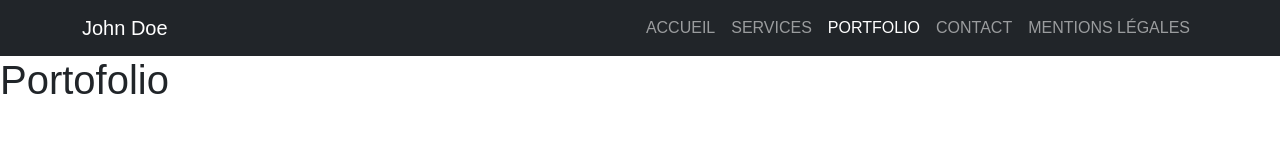
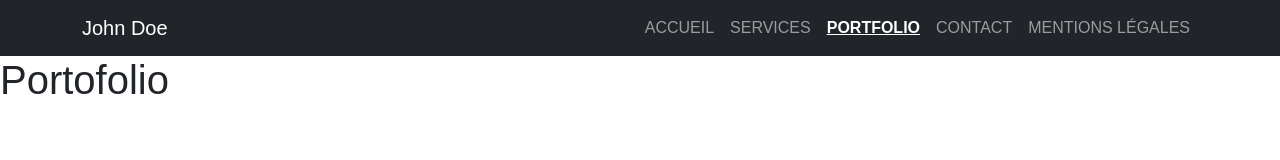
Before and after one commit to Diva-X/portofolio, a React (Create React App) app: page /portfolio in a window 1280 px wide. Shown: the top 160 px of the page. Built offline with nearby package versions, Linux system fonts and the light colour scheme.

Commit message:
effet surligne stule scss navbar

```diff
--- a/src/components/Navbar/Navbar.jsx
+++ b/src/components/Navbar/Navbar.jsx
@@ -1,6 +1,5 @@
 import React from "react";
 import { NavLink } from "react-router-dom";
-// import './Navbar.scss';
 
 function Navbar() {
   return (
--- a/src/styles/Navbar.scss
+++ b/src/styles/Navbar.scss
@@ -0,0 +1,11 @@
+.nav-link {
+  transition: all 0.2s ease-in-out;
+  &:hover {
+    text-decoration: underline;
+  }
+
+  &.active {
+    font-weight: bold;
+    text-decoration: underline;
+  }
+}
--- a/src/styles/main.scss
+++ b/src/styles/main.scss
@@ -1,3 +1,4 @@
+@import './Navbar.scss';
 body {
   margin: 0;
   font-family: 'Nunito Sans', sans-serif;
```
